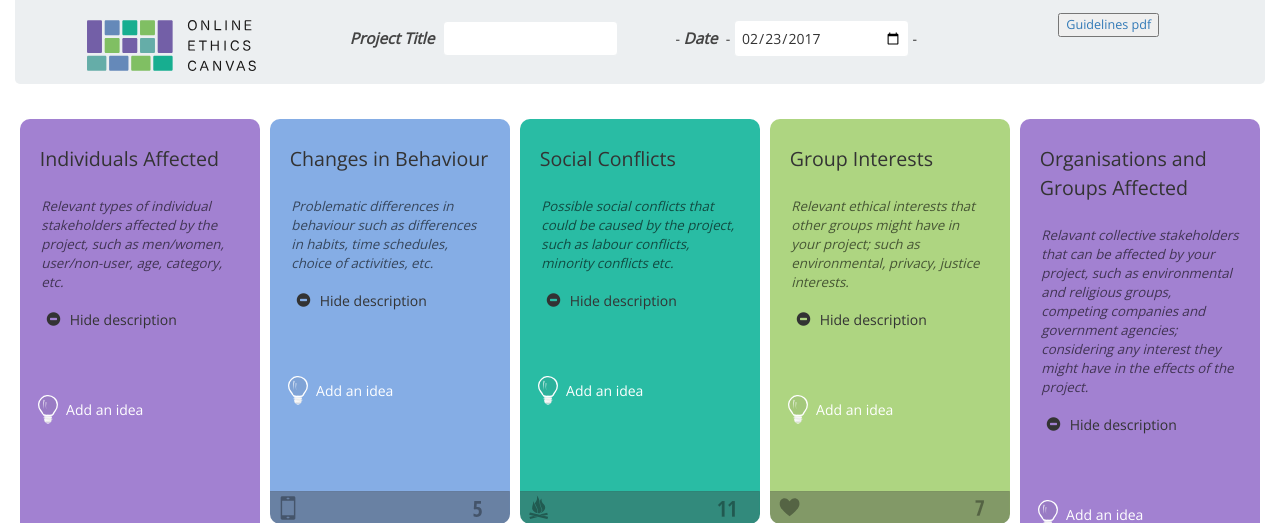
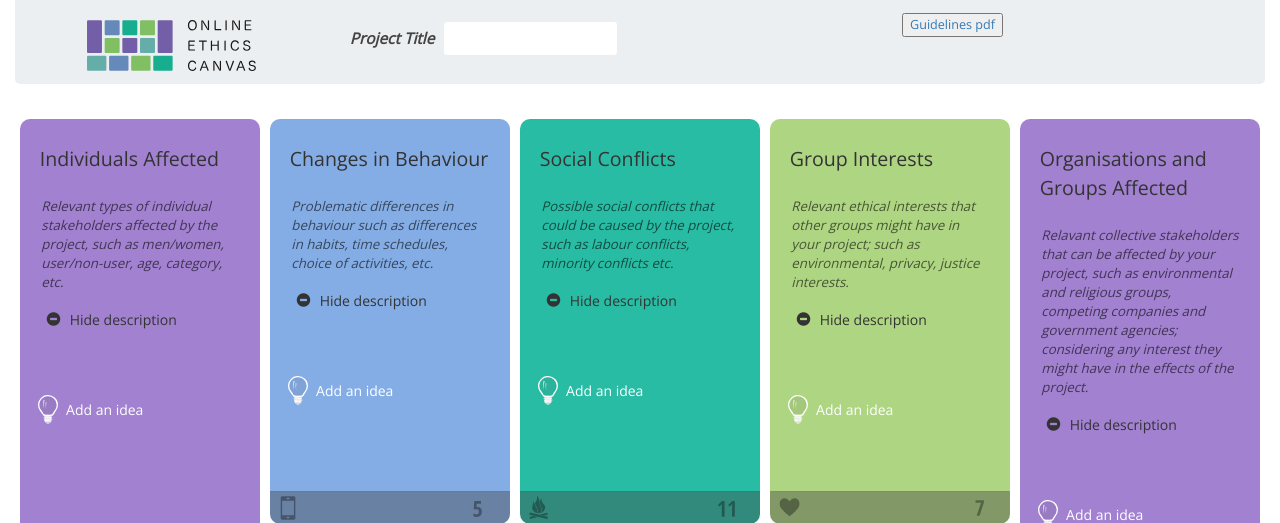
Before and after one commit to myersjo/ethics-canvas-docker, a PHP site: page /canvas/index.php in a window 1280 px wide. Shown: the top 523 px of the page. Run offline with PHP 8.4, Linux system fonts and the light colour scheme; data that the repository does not hold is empty; some libraries are stand-ins or nearby versions.

Commit message:
Hid date field

```diff
--- a/code/canvas/index.php
+++ b/code/canvas/index.php
@@ -55,7 +55,7 @@
                         <label class="project_title">Project Title</label>
                         <input class="proj_title" name="field_00[]" type="text"/>
                     </div>
-                    <div class="col-md-3  ">
+                    <div hidden class="col-md-3  ">
  -                        <label class="project_date">Date</label>
  -                        <input class="proj_date" name="field_00[]" type="date"/>
  -                    </div>
```
